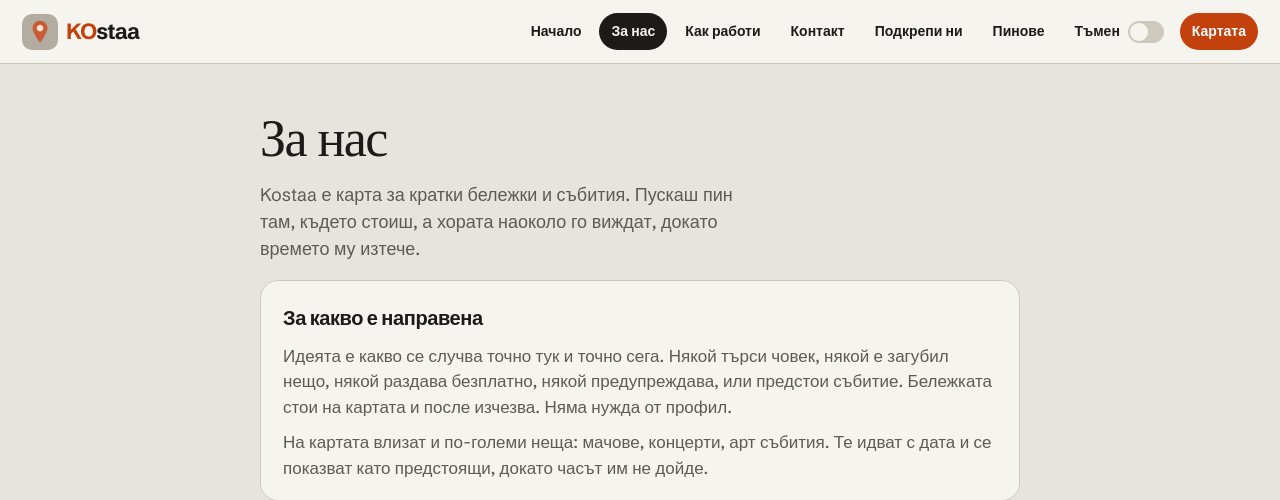
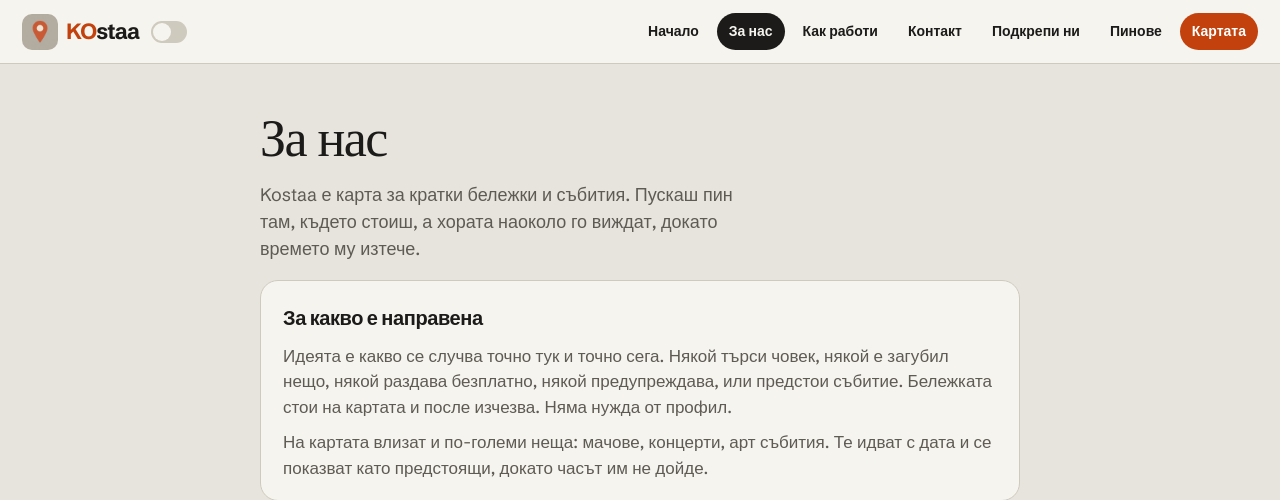
Before and after one commit to devxnetx/blip, a Laravel app: page /about in a window 1280 px wide. Shown: the top 500 px of the page. Run offline with Laravel 12, Linux system fonts and the light colour scheme; some web fonts are replaced.

Commit message:
Move the dark switch next to the logo and drop its label.

```diff
--- a/resources/views/layouts/site.blade.php
+++ b/resources/views/layouts/site.blade.php
@@ -69,6 +69,13 @@
             background: var(--card);
         }
 
+        .brand-side {
+            display: flex;
+            align-items: center;
+            gap: 12px;
+            flex: none;
+        }
+
         .brand {
             display: flex;
             align-items: center;
@@ -113,16 +120,9 @@
         .theme-switch {
             display: inline-flex;
             align-items: center;
-            gap: 8px;
-            margin-right: 2px;
-            padding: 6px 8px 6px 12px;
+            padding: 0;
             border: 0;
-            border-radius: 999px;
             background: transparent;
-            color: var(--ink);
-            font: inherit;
-            font-size: 14px;
-            font-weight: 700;
             cursor: pointer;
         }
 
--- a/resources/views/partials/site-nav.blade.php
+++ b/resources/views/partials/site-nav.blade.php
@@ -1,8 +1,13 @@
 <nav class="site-nav">
-    <a class="brand" href="{{ url('/') }}">
-        <img src="{{ asset('brand/icon-192.png') }}" alt="" width="36" height="36">
-        <span><i>KO</i>staa</span>
-    </a>
+    <div class="brand-side">
+        <a class="brand" href="{{ url('/') }}">
+            <img src="{{ asset('brand/icon-192.png') }}" alt="" width="36" height="36">
+            <span><i>KO</i>staa</span>
+        </a>
+        <button type="button" class="theme-switch" id="theme-switch" aria-pressed="false" aria-label="Тъмен режим">
+            <i aria-hidden="true"></i>
+        </button>
+    </div>
     <div class="links">
         <a href="{{ url('/') }}" @class(['is-on' => request()->is('/')])>Начало</a>
         <a href="{{ route('about') }}" @class(['is-on' => request()->routeIs('about')])>За нас</a>
@@ -12,10 +17,6 @@
         @unless (\App\Support\Phone::is(request()->userAgent()))
             <a href="{{ route('pins') }}" @class(['is-on' => request()->routeIs('pins', 'pins.city', 'pins.show')])>Пинове</a>
         @endunless
-        <button type="button" class="theme-switch" id="theme-switch" aria-pressed="false" aria-label="Тъмен режим">
-            <span>Тъмен</span>
-            <i aria-hidden="true"></i>
-        </button>
         <a class="map-link" href="{{ route('map') }}">Картата</a>
     </div>
 </nav>
```
